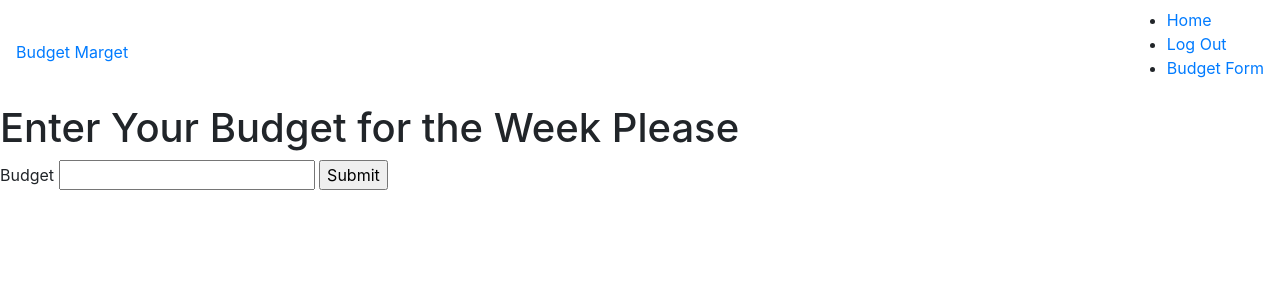
After one commit to Darren52BT/Budget-Buddy, a Flask app: page /budget-form in a window 1280 px wide. The commit adds this page. Shown: the top 300 px of the page. Run offline with Flask 2, Linux system fonts and the light colour scheme; the visitor is signed in with stand-in values (Sample User, id 1); some libraries are stand-ins or nearby versions.

Commit message:
added budget form, class

```diff
--- a/website/forms.py
+++ b/website/forms.py
@@ -24,3 +24,7 @@ class LoginForm(FlaskForm):
     username = StringField(label = "User Name:", validators = [DataRequired()])
     password = PasswordField(label='Password:', validators=[DataRequired()])
     submit = SubmitField(label='Sign In')
+
+class BudgetForm(FlaskForm):
+    budget = StringField(label="Budget", validators=[DataRequired()])
+    submit = SubmitField(label='Submit')
--- a/website/models.py
+++ b/website/models.py
@@ -10,6 +10,7 @@ class User(db.Model, UserMixin):
     username = db.Column(db.String(length = 25), nullable = False, unique = True)
     encrypt_pass = db.Column(db.String(length=100), nullable=False)
     email_address = db.Column(db.String(length=50), nullable = False, unique = True)
+    budget = db.relationship('Budget', backref='user', lazy=True)
 
     @property
     def password(self):
@@ -23,3 +24,13 @@ class User(db.Model, UserMixin):
         return bcrypt.check_password_hash(self.encrypt_pass, pass_attempt)
     def __repr__(self):
         return f'User %s' % self.username
+
+
+class Budget(db.Model):
+    id = db.Column(db.Integer(), primary_key = True)
+    owner = db.Column(db.Integer(), db.ForeignKey('user.id'))
+    budget = db.Column(db.Integer(), nullable = False)
+    budgetLeft = db.Column(db.Integer(), nullable=False)
+
+    def __repr__(self):
+        return f'Budget {self.budget}'
--- a/website/routes.py
+++ b/website/routes.py
@@ -1,9 +1,9 @@
 from website import app
 from flask import render_template, redirect, url_for, flash, get_flashed_messages
-from website.models import User
-from website.forms import RegisterForm, LoginForm
+from website.models import User, Budget
+from website.forms import RegisterForm, LoginForm, BudgetForm
 from website import db
-from flask_login import login_user, logout_user, login_required
+from flask_login import login_user, logout_user, login_required, current_user
 
 
 #-----------------HOME---------------------------#
@@ -48,8 +48,26 @@ def login_page():
             flash('Sorry, the username and password does not match an account. Please try again.')
     return render_template('login.html', form = form)
 
+#-----------------LOGOUT ------------------------#
 @app.route('/logout')
 def logout_page():
     logout_user()
     flash('You have logged out successfully. Remember to keep track of your budget!')
     return redirect(url_for('home_page'))
+
+#-----------------BUDGET FORM --------------------------#
+@app.route('/budget-form', methods=['GET', 'POST'])
+@login_required
+def budget_form_page():
+    form = BudgetForm()
+    if form.validate_on_submit():
+        new_budget = Budget(owner=current_user.id, budget = form.budget.data, budgetLeft = form.budget.data)
+        db.session.add(new_budget)
+        db.session.commit()
+        flash(f'You have successfully created a budget of {new_budget.budget}')
+        return redirect(url_for('home_page'))
+
+    if form.errors != {}: # if validation wasn't successful, present errors
+        for  msg in form.errors.values():
+            flash(f'There was an error with budget registration: {msg}')
+    return render_template('budget_form.html', form = form)
--- a/website/templates/base.html
+++ b/website/templates/base.html
@@ -4,7 +4,19 @@
     <meta charset="UTF-8">
     <meta http-equiv="X-UA-Compatible" content="IE=edge">
     <meta name="viewport" content="width=device-width, initial-scale=1.0">
-    <link rel="stylesheet" href="{{ url_for('static', filename='css/main.css')}}">
+    <!-- Bootstrap CSS -->
+    <link
+    rel="stylesheet"
+    href="https://stackpath.bootstrapcdn.com/bootstrap/4.4.1/css/bootstrap.min.css"
+    integrity="sha384-Vkoo8x4CGsO3+Hhxv8T/Q5PaXtkKtu6ug5TOeNV6gBiFeWPGFN9MuhOf23Q9Ifjh"
+    crossorigin="anonymous"
+  />
+  <link
+    rel="stylesheet"
+    href="https://stackpath.bootstrapcdn.com/font-awesome/4.7.0/css/font-awesome.min.css"
+    crossorigin="anonymous"
+  />
+    <link type="text/css" rel="stylesheet" href="{{url_for('static', filename='style.css')}}"/>
     <title>
         {% block title %}
         {% endblock %}
@@ -21,6 +33,9 @@
                 {% if current_user.is_authenticated %}
                 <li>
                     <a href="{{url_for('logout_page')}}">Log Out</a>
+                </li>
+                <li>
+                    <a href="{{url_for('budget_form_page')}}">Budget Form</a>
                 </li>
                 {% else %}
                 <li>
--- /dev/null
+++ b/website/templates/budget_form.html
@@ -0,0 +1,19 @@
+{% extends 'base.html' %}
+{% block title %}
+    Budget Form
+{% endblock %}
+
+{% block content %}
+
+<body>
+<form method="POST">
+    {{form.hidden_tag()}}
+    <h1>Enter Your Budget for the Week Please</h1>
+
+    {{ form.budget.label}}
+    {{ form.budget}}
+
+    {{ form.submit}}
+</form>
+</body>
+{% endblock %}
--- a/website/templates/login.html
+++ b/website/templates/login.html
@@ -6,6 +6,7 @@
 {% block content %}
 
 <body>
+
     <form method="POST">
         {{form.hidden_tag()}}
         <h1>
@@ -20,5 +21,6 @@
         {{form.submit()}}
 
     </form>
+
 </body>
 {% endblock %}
```
